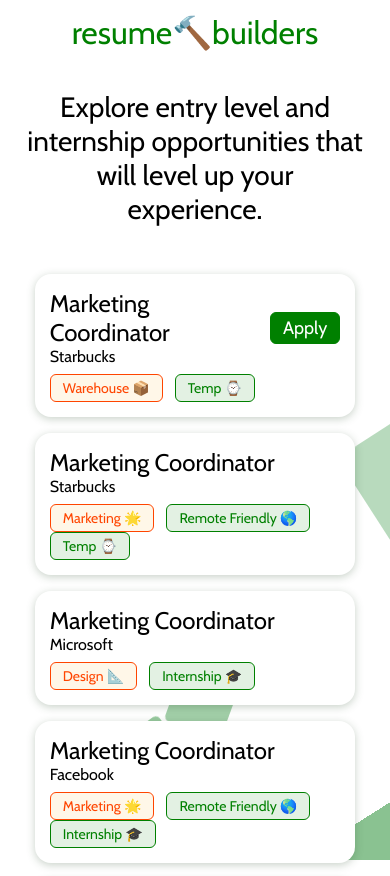
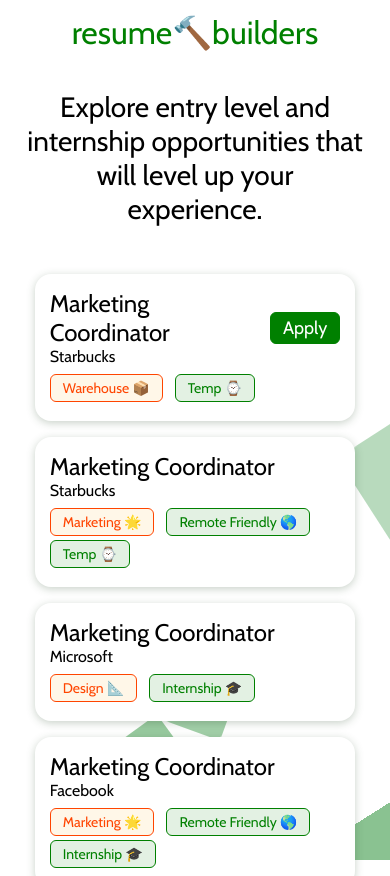
Before and after one commit to patrickstracey/resumebuilders, a Vue app: page / in a window 390 px wide. Shown: the top 876 px of the page. Built offline with nearby package versions, Linux system fonts and the light colour scheme.

Commit message:
move mobile styling to shields

```diff
--- a/src/components/jobs/JobCard.vue
+++ b/src/components/jobs/JobCard.vue
@@ -120,15 +120,4 @@
 .tab:hover {
   background-color: whitesmoke;
 }
-
-@media screen and (max-width: 600px) {
-  .attributes {
-    flex-wrap: wrap;
-  }
-
-  .attribute,
-  .category-shield {
-    margin-bottom: 4px;
-  }
-}
 </style>
--- a/src/components/shields/ShieldDetail.vue
+++ b/src/components/shields/ShieldDetail.vue
@@ -56,4 +56,15 @@
   color: orangered;
   font-size: 14px;
 }
+
+@media screen and (max-width: 600px) {
+  .attributes {
+    flex-wrap: wrap;
+  }
+
+  .attribute,
+  .category-shield {
+    margin-bottom: 4px;
+  }
+}
 </style>
```
